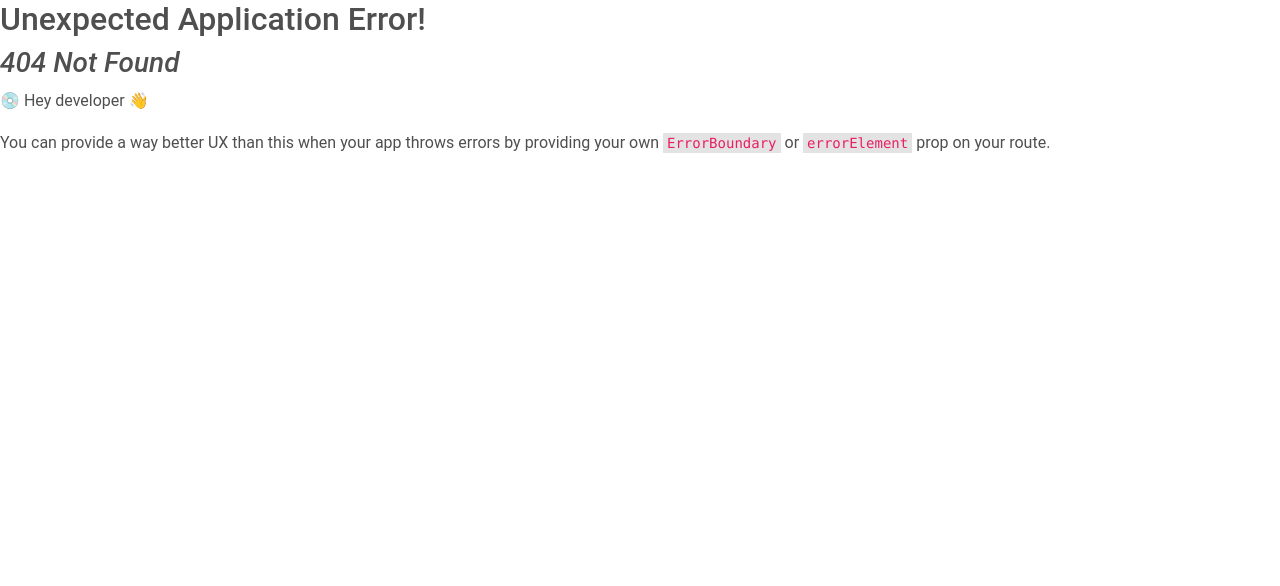
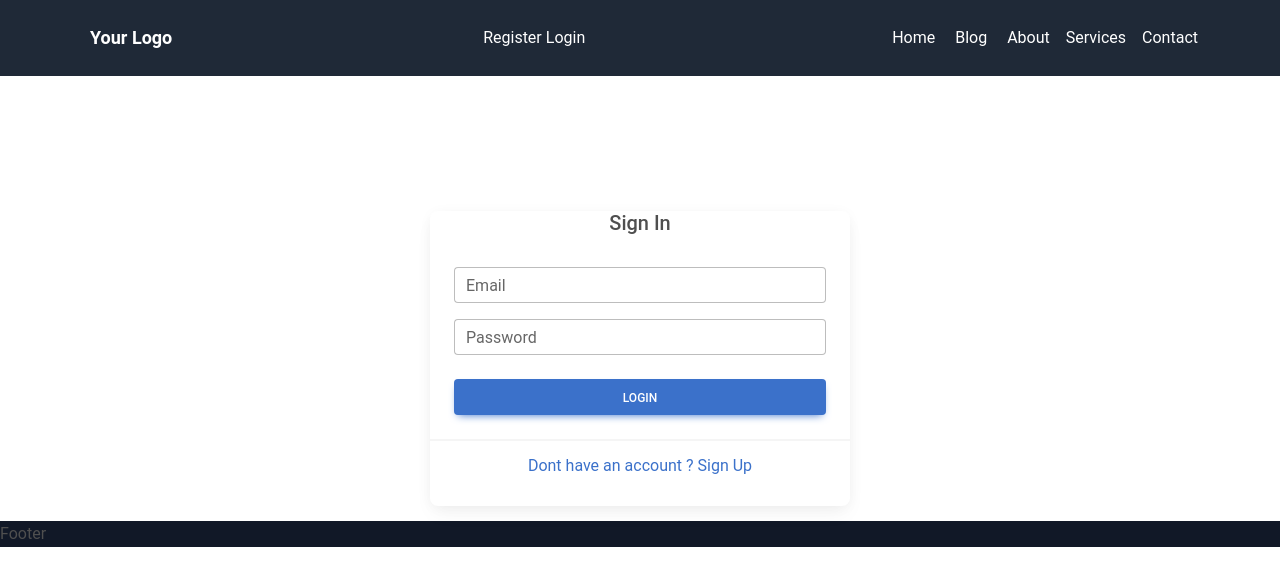
Before and after one commit to Omarabdullah99/blog-project-client, a React (Vite) app: page /login in a window 1280 px wide. Before the commit this address had no page. Shown: the top 586 px of the page. Built offline with nearby package versions, Linux system fonts and the light colour scheme.

Commit message:
Login-redux

```diff
--- a/src/main.jsx
+++ b/src/main.jsx
@@ -15,6 +15,7 @@ import Contact from './pages/Contact.jsx';
 import Register from './pages/Register.jsx';
 import {Provider} from 'react-redux'
 import store from "./reudx/store.js";
+import Login from './pages/Login.jsx';
 
 const router = createBrowserRouter([
   {
@@ -45,6 +46,10 @@ const router = createBrowserRouter([
         path:"/register",
         element:<Register />
       },
+      {
+        path:"/login",
+        element:<Login />
+      },
 
     ]
   },
--- /dev/null
+++ b/src/pages/Login.jsx
@@ -0,0 +1,119 @@
+// eslint-disable-next-line no-unused-vars
+import React, { useEffect, useState } from "react";
+import {
+  MDBCard,
+  MDBCardBody,
+  MDBInput,
+  MDBCardFooter,
+  MDBValidation,
+  MDBValidationItem,
+  MDBBtn,
+  MDBIcon,
+  MDBSpinner,
+} from "mdb-react-ui-kit";
+import { Link, useNavigate } from "react-router-dom";
+import {useDispatch, useSelector} from 'react-redux'
+import {toast} from 'react-toastify'
+import { login } from "../reudx/features/AuthSlice";
+// import { login } from "../redux/features/authSlice";
+
+const initialState = {
+  email: "",
+  password: "",
+};
+
+const Login = () => {
+  const [formValue, setFormValue] = useState(initialState);
+  const { email, password } = formValue;
+  //!loding and error handle
+  const {loading,error}= useSelector((state)=>({...state.authentication}))
+  console.log("loginerror",error)
+  const dispatch=useDispatch()
+  const navigate= useNavigate()
+
+  //!error handel
+  useEffect(()=>{
+    error && toast.error(error)
+  }, [error])
+
+  //!login er login redux-toolkit
+  const handleSubmit = (e) => {
+    e.preventDefault();
+    // console.log("Email:", email)
+    // console.log("password:", password)
+    if(email && password){
+      dispatch(login({formValue,navigate,toast }))
+    }
+
+  };
+  const onInputChnage = (e) => {
+    let { name, value } = e.target;
+    setFormValue({ ...formValue, [name]: value });
+  };
+
+  return (
+    <div
+      className="login"
+      style={{
+        margin: "auto",
+        padding: "15px",
+        maxWidth: "450px",
+        alignContent: "center",
+        marginTop: "120px",
+      }}
+    >
+      <MDBCard alignment="center">
+        <MDBIcon fas icon="user-circle" className="fa-2x" />
+        <h5>Sign In</h5>
+
+        <MDBCardBody>
+          <MDBValidation onSubmit={handleSubmit}  className="row g-3">
+            <MDBValidationItem feedback='Please Choose a username' invalid className="col-md-12">
+              <MDBInput
+                label="Email"
+                type="email"
+                value={email}
+                name="email"
+                onChange={onInputChnage}
+                required
+
+              />
+            </MDBValidationItem>
+
+            <MDBValidationItem feedback='please provide password' invalid className="col-md-12">
+              <MDBInput
+                label="Password"
+                type="password"
+                value={password}
+                name="password"
+                onChange={onInputChnage}
+                required
+              />
+            </MDBValidationItem>
+
+            <div className="col-12">
+              <MDBBtn style={{ width: "100%" }} className="mt-2" type="submit" >
+              {loading &&(
+                <MDBSpinner size="sm"
+                role="status"
+                tag="span"
+                className="me-2" />
+              )}
+                Login
+              </MDBBtn>
+            </div>
+          </MDBValidation>
+        </MDBCardBody>
+
+        <MDBCardFooter>
+          <Link to="/register">
+            <p> Dont have an account ? Sign Up</p>
+          </Link>
+        </MDBCardFooter>
+
+      </MDBCard>
+    </div>
+  );
+};
+
+export default Login;
--- a/src/reudx/api.js
+++ b/src/reudx/api.js
@@ -3,3 +3,4 @@ import axios from 'axios'
 const API= axios.create({baseURL:"http://localhost:5000"})
 
 export const signUp= (formValue) => API.post("/users/signup", formValue) //*like Register
+export const signIn= (formValue) => API.post("/users/signin", formValue) //*like Register
--- a/src/reudx/features/AuthSlice.js
+++ b/src/reudx/features/AuthSlice.js
@@ -1,19 +1,20 @@
 import {createSlice,createAsyncThunk} from "@reduxjs/toolkit"
 import * as api from '../api'
 
-// export const login= createAsyncThunk("auth/login", async({formValue,navigate,toast},{rejectWithValue})=>{
-//     try {
-//         const response= await api.signIn(formValue)
-//         toast.success("Login Successfully")
-//         navigate("/")
-//         console.log("loginresponse",response)
-//         return response.data
-//     } catch (error) {
-//         return rejectWithValue(error.response.data)
-//         console.log("loginerror",error)
+export const login= createAsyncThunk("auth/login", async({formValue,navigate,toast},{rejectWithValue})=>{
+    try {
+        const response= await api.signIn(formValue)
+        toast.success("Login Successfully")
+        navigate("/")
+        console.log("loginresponse",response)
+        return response.data
+    } catch (error) {
+        console.log("loginerror",error)
+        return rejectWithValue(error.response.data)
 
-//     }
-// })
+
+    }
+})
 
 export const register= createAsyncThunk("auth/register", async({formValue,navigate,toast}, {rejectWithValue})=>{
     try {
@@ -49,19 +50,19 @@ const authSlice= createSlice({
         },
       },
     extraReducers:{
-        // [login.pending]:(state,action)=>{
-        //     state.loading =true
-        // },
-        // [login.fulfilled]:(state, action)=>{
-        //     state.loading =false;
-        //     localStorage.setItem("userprofile", JSON.stringify({...action.payload}))
-        //     state.user= action.payload
-        // },
-        // [login.rejected]:(state,action)=>{
-        //     state.loading =false;
-        //     console.log("loginaction",action.payload)
-        //     state.error= action.payload.message
-        // },
+        [login.pending]:(state,action)=>{
+            state.loading =true
+        },
+        [login.fulfilled]:(state, action)=>{
+            state.loading =false;
+            localStorage.setItem("blogprofile", JSON.stringify({...action.payload}))
+            state.user= action.payload
+        },
+        [login.rejected]:(state,action)=>{
+            state.loading =false;
+            console.log("loginaction",action.payload)
+            state.error= action.payload.message
+        },
         [register.pending]:(state,action)=>{
             state.loading =true
         },
```
